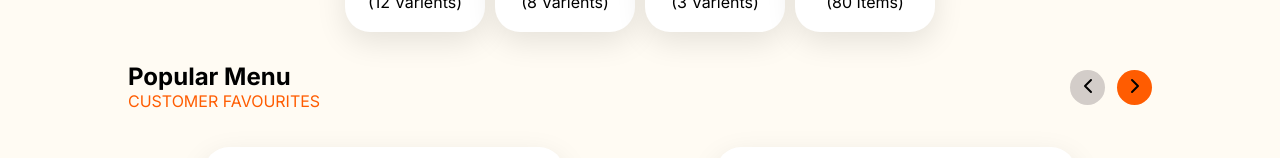
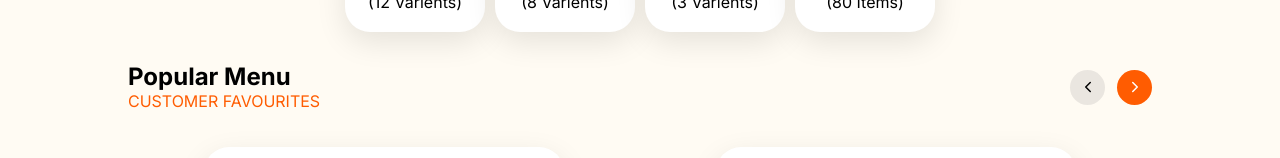
Before and after one commit to jpitdeveloper/kotaking-app, a React (Vite) app in the folder frontend/: page / in a window 1280 px wide. Shown: the part 768-926 px from the top of the page. Built offline with nearby package versions, Linux system fonts and the light colour scheme.

Commit message:
style slider navigation buttons

```diff
--- a/frontend/src/pages/home/SpecialMenu.css
+++ b/frontend/src/pages/home/SpecialMenu.css
@@ -13,11 +13,18 @@
 }
 .popular-menu-section .slider-buttons button {
   width: 35px;
+  display: flex;
+  justify-content: center;
+  align-items: center;
   height: 35px;
   border-radius: 50px;
-  background-color: rgb(211, 205, 201);
+  background-color: rgba(211, 205, 201, 0.466);
   border: none;
 }
 .popular-menu-section .slider-buttons button:nth-child(2){
   background-color: rgba(255, 92, 1, 1);
+  color: white;
 }
+.popular-menu-section .slider-buttons button svg{
+  width: 18px;
+}
```
